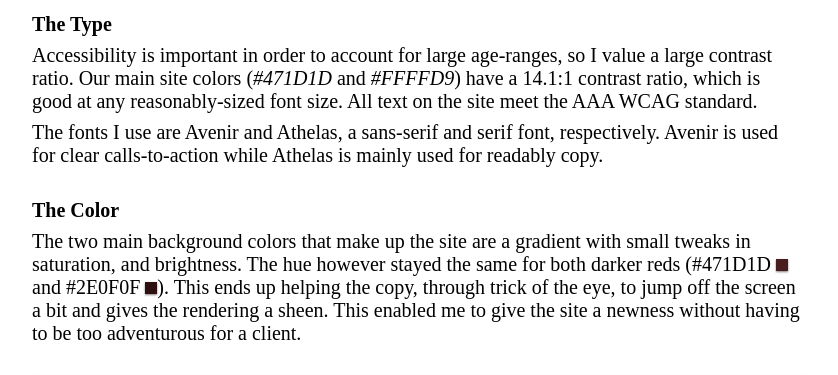
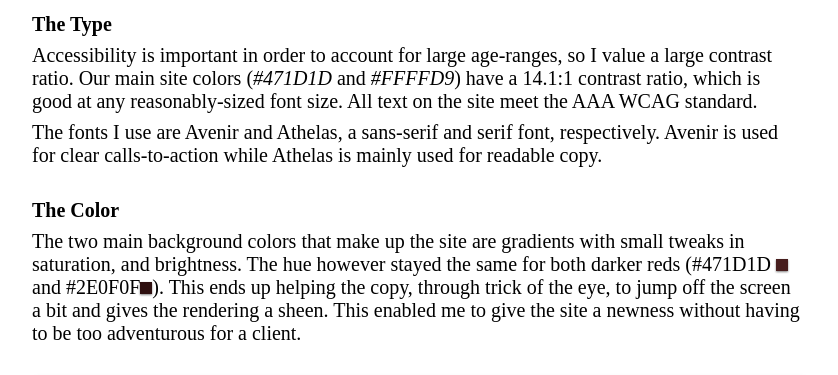
Before and after one commit to jonzfisher/my_site, a Gatsby site: page /historical in a window 1280 px wide. Shown: the part 2140-2515 px from the top of the page, without its empty margins (224-1062 px from the left). Built offline with nearby package versions, Linux system fonts and the light colour scheme; Gatsby itself is replaced by a stand-in of ours.

Commit message:
clean code and content

```diff
--- a/src/pages/historical.js
+++ b/src/pages/historical.js
@@ -99,13 +99,14 @@ const SecondPage = () => (
     <p className="f4 mb0 mt2">
       The fonts I use are Avenir and Athelas, a sans-serif and serif font,
       respectively. Avenir is used for clear calls-to-action while Athelas is
-      mainly used for readably copy.
+      mainly used for readable copy.
     </p>
     <h3 className="fw7 f4 mb0 mt4">The Color</h3>
     <p className="f4 mb0 mt2">
-      The two main background colors that make up the site are a gradient with
+      The two main background colors that make up the site are gradients with
       small tweaks in saturation, and brightness. The hue however stayed the
-      same for both darker reds (#471D1D <ColorSwatchRed /> and #2E0F0F <ColorSwatchDarkRed />). This ends up helping the copy, through trick
+      same for both darker reds (#471D1D <ColorSwatchRed /> and #2E0F0F
+      <ColorSwatchDarkRed />). This ends up helping the copy, through trick
       of the eye, to jump off the screen a bit and gives the rendering
       a sheen. This enabled me to give the site a newness without having to be
       too adventurous for a client.
@@ -121,7 +122,9 @@ const SecondPage = () => (
       order to serve the client.
     </p>
 
-    <Link to="/" className="link dark-green dim fw7 spectral underline dib mb0 mt4">\\ Back To Home</Link>
+    <Link to="/" className="link dark-green dim fw7 spectral underline dib mb0 mt4">
+      \\ Back To Home
+    </Link>
   </div>
 )
 
```
